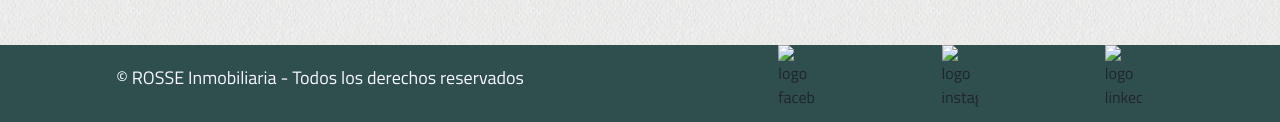
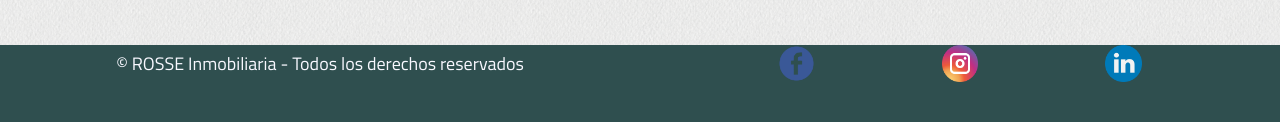
Before and after one commit to TrapaniAndy/proyecto-inmobiliaria, a plain HTML site: page index.html in a window 1280 px wide. Shown: the part 3269-3391 px from the top of the page. Drawn offline with nearby package versions, Linux system fonts and the light colour scheme; files that its build step writes are made by us from their sources; the site is published under a folder, as on GitHub Pages, so addresses that start at the root find nothing.

Commit message:
Agrego nuevos Cambios Bootstrap

```diff
--- a/index.html
+++ b/index.html
@@ -325,9 +325,9 @@ href="https://cdnjs.cloudflare.com/ajax/libs/animate.css/4.1.1/animate.min.css"
   <div class="row">
     <p class="copyright col-sm-12 col-md-6">&copy ROSSE Inmobiliaria - Todos los derechos reservados</p>
       <div class="iconosredes col-sm-12 col-md-6">
-        <img src="/IMG/facebook.png" id="id_redessociales" alt="logo facebook"/>
-        <img src="/IMG/instagram.png" id="id_redessociales" alt="logo instagram"/>
-        <img src="/IMG/linkedin.png" id="id_redessociales" alt="logo linkedin"/>
+        <img src="IMG/facebook.png" id="id_redessociales" alt="logo facebook"/>
+        <img src="IMG/instagram.png" id="id_redessociales" alt="logo instagram"/>
+        <img src="IMG/linkedin.png" id="id_redessociales" alt="logo linkedin"/>
       </div>
   </div> <!-- Row -->
 </footer> <!-- container-fluid -->
```
